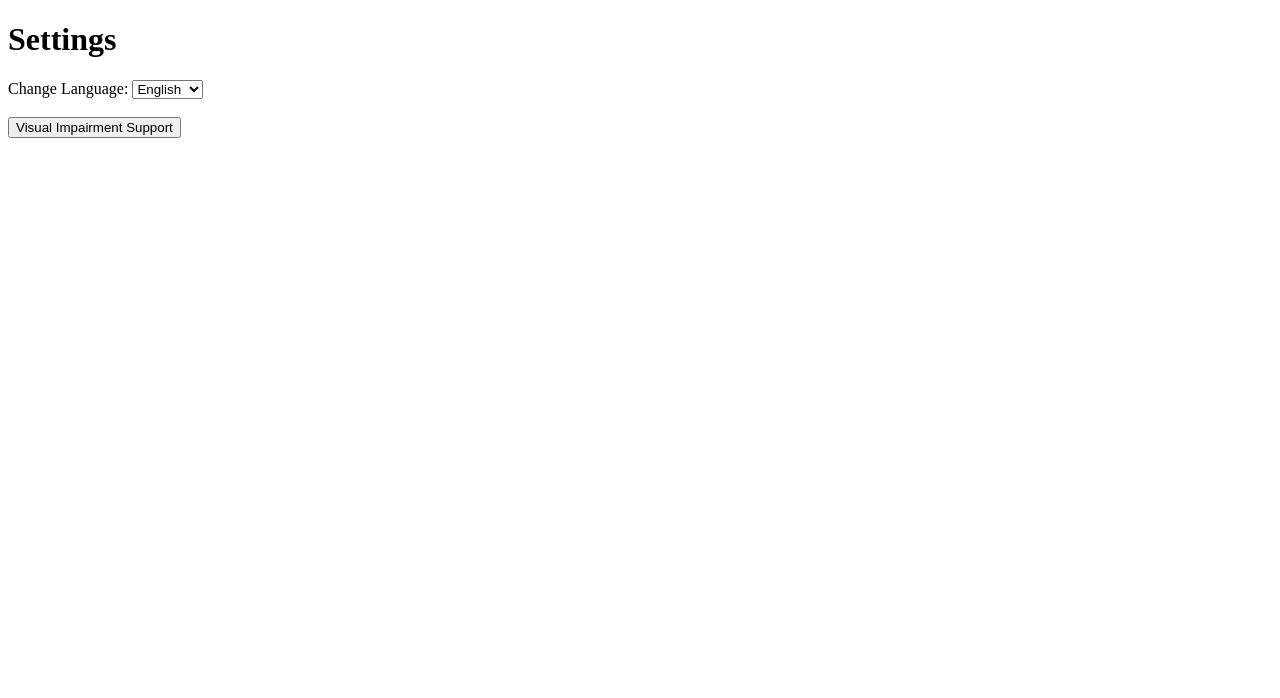
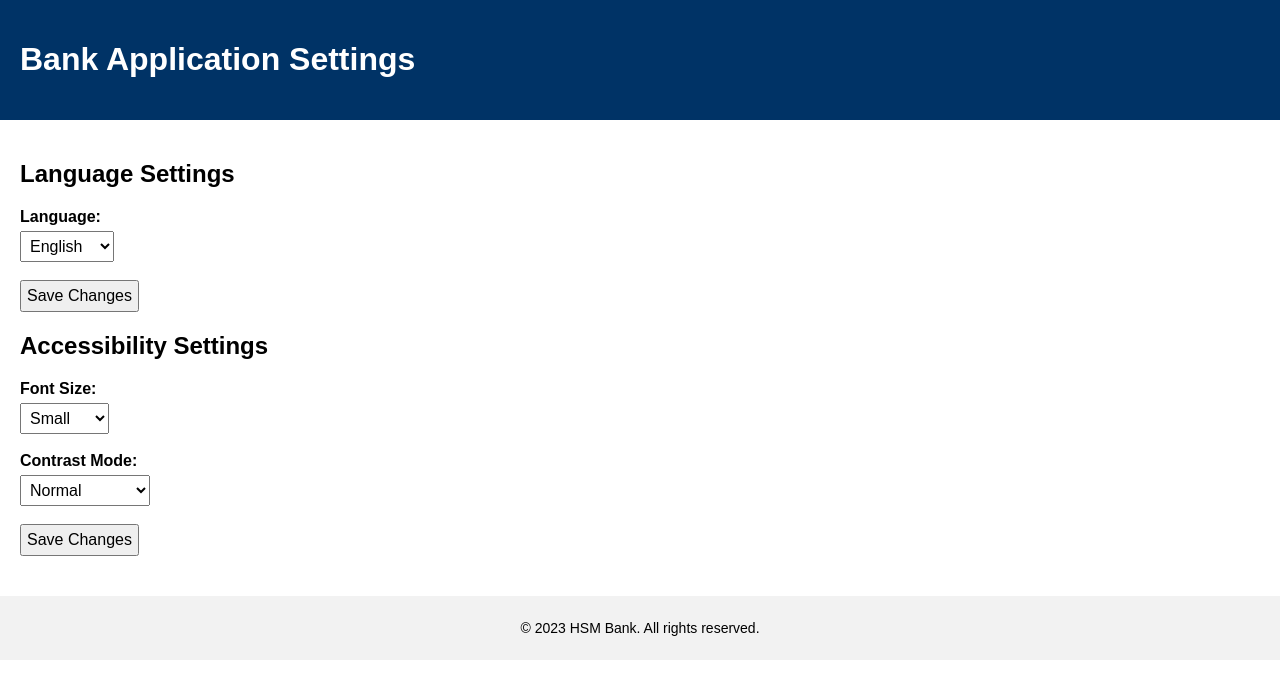
Before and after one commit to software-engineering-2023/HSM, a website: page bankApp/settings.html in a window 1280 px wide. Drawn offline with Linux system fonts and the light colour scheme.

Commit message:
updated settings

```diff
--- a/bankApp/settings.html
+++ b/bankApp/settings.html
@@ -1,35 +1,135 @@
 <!DOCTYPE html>
-<html>
+<html lang="en">
+
 <head>
-	<title>Settings</title>
+  <meta charset="UTF-8">
+  <meta name="viewport" content="width=device-width, initial-scale=1.0">
+  <title>Bank Application Settings</title>
+  <style>
+    /* CSS styles specific to this page */
+    body {
+      font-family: Arial, sans-serif;
+      margin: 0;
+      padding: 0;
+    }
+
+    header {
+      background-color: #003366;
+      color: #fff;
+      padding: 20px;
+    }
+
+    nav {
+      background-color: #f2f2f2;
+      padding: 10px;
+    }
+
+    nav ul {
+      list-style-type: none;
+      margin: 0;
+      padding: 0;
+    }
+
+    nav ul li {
+      display: inline;
+      margin-right: 10px;
+    }
+
+    nav ul li a {
+      color: #000;
+      text-decoration: none;
+      padding: 5px;
+    }
+
+    main {
+      padding: 20px;
+    }
+
+    form {
+      margin-bottom: 20px;
+    }
+
+    label {
+      display: block;
+      margin-bottom: 5px;
+      font-weight: bold;
+    }
+
+    select,
+    input[type="submit"] {
+      padding: 5px;
+      font-size: 16px;
+    }
+
+    footer {
+      background-color: #f2f2f2;
+      padding: 10px;
+      text-align: center;
+      font-size: 14px;
+    }
+  </style>
 </head>
+
 <body>
-	<h1>Settings</h1>
-	<label>Change Language:</label>
-	<select>
-		<option value="en">English</option>
-		<option value="zh">Chinese</option>
-		<option value="es">Spanish</option>
-		<option value="ar">Arabic</option>
-		<option value="hi">Hindi</option>
-	</select>
-	<br><br>
-	<button onclick="toggleImpairmentSupport()">Visual Impairment Support</button>
-	<div id="impairment-support" style="display: none;">
-		<label>Which visual impairment do you suffer from?</label><br>
-		<input type="radio" name="impairment" value="1"><label>Blindness</label><br>
-		<input type="radio" name="impairment" value="2"><label>Color Blindness</label><br>
-		<input type="radio" name="impairment" value="3"><label>Glaucoma</label><br>
-		<input type="radio" name="impairment" value="4"><label>Macular Degeneration</label><br>
-		<input type="radio" name="impairment" value="5"><label>Retinitis Pigmentosa</label><br><br>
-		<button>Enable</button>
-	</div>
+  <header>
+    <h1>Bank Application Settings</h1>
+  </header>
 
-	<script>
-		function toggleImpairmentSupport() {
-			var div = document.getElementById('impairment-support');
-			div.style.display = div.style.display == 'none' ? 'block' : 'none';
-		}
-	</script>
+
+
+  <main>
+    <h2>Language Settings</h2>
+
+    <form>
+      <div>
+        <label for="language">Language:</label>
+        <select id="language" name="language">
+          <option value="en">English</option>
+          <option value="fr">Français</option>
+          <option value="es">Español</option>
+          <option value="de">Deutsch</option>
+          <!-- Add more language options as needed -->
+        </select>
+
+      </div>
+
+      <div>
+		<br>
+        <input type="submit" value="Save Changes">
+      </div>
+    </form>
+
+    <h2>Accessibility Settings</h2>
+
+    <form>
+      <div>
+        <label for="font-size">Font Size:</label>
+        <select id="font-size" name="font-size">
+          <option value="small">Small</option>
+          <option value="medium">Medium</option>
+          <option value="large">Large</option>
+        </select>
+      </div>
+
+      <div>
+		<br>
+        <label for="contrast-mode">Contrast Mode:</label>
+        <select id="contrast-mode" name="contrast-mode">
+          <option value="normal">Normal</option>
+          <option value="high">High Contrast</option>
+        </select>
+      </div>
+
+      <div>
+		<br>
+        <input type="submit" value="Save Changes">
+      </div>
+    </form>
+  </main>
+
+  <footer>
+    <p>&copy; 2023 HSM Bank. All rights reserved.</p>
+  </footer>
 </body>
+
 </html>
```
